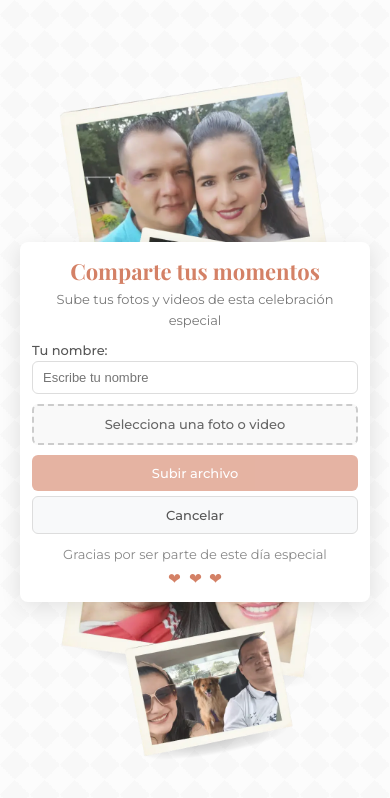
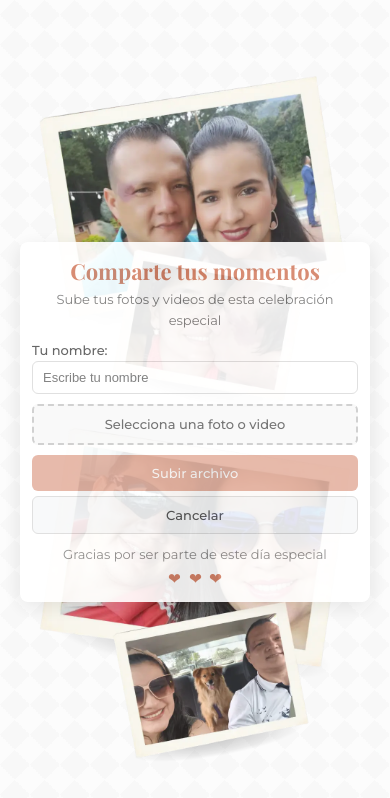
Before and after one commit to SicerBrito/matrimonio-app, an Angular app: page / in a window 390 px wide. Shown: the top 798 px of the page. Built offline with nearby package versions, Linux system fonts and the light colour scheme.

Commit message:
Siguiente
Nueva versión

```diff
--- a/src/app/app.component.scss
+++ b/src/app/app.component.scss
@@ -88,7 +88,7 @@
         padding: 20px 15px;
 
         &::before {
-            background-image: url("../assets/images/wedding-background-mobile-c2.webp");
+            background-image: url("../assets/images/wedding-background-mobile-c3.webp");
         }
     }
 
--- a/src/app/components/file-upload/file-upload.component.scss
+++ b/src/app/components/file-upload/file-upload.component.scss
@@ -6,6 +6,7 @@
     max-width: 600px;
     margin: 0 auto;
     padding: 20px;
+    opacity: 0.9;
     background-color: #fff;
     border-radius: 10px;
     box-shadow: 0 5px 20px rgba(0, 0, 0, 0.1);
```
Also changed, not shown: src/assets/images/wedding-background-mobile-c2.webp, src/assets/images/wedding-background-mobile-c3.webp (added).
